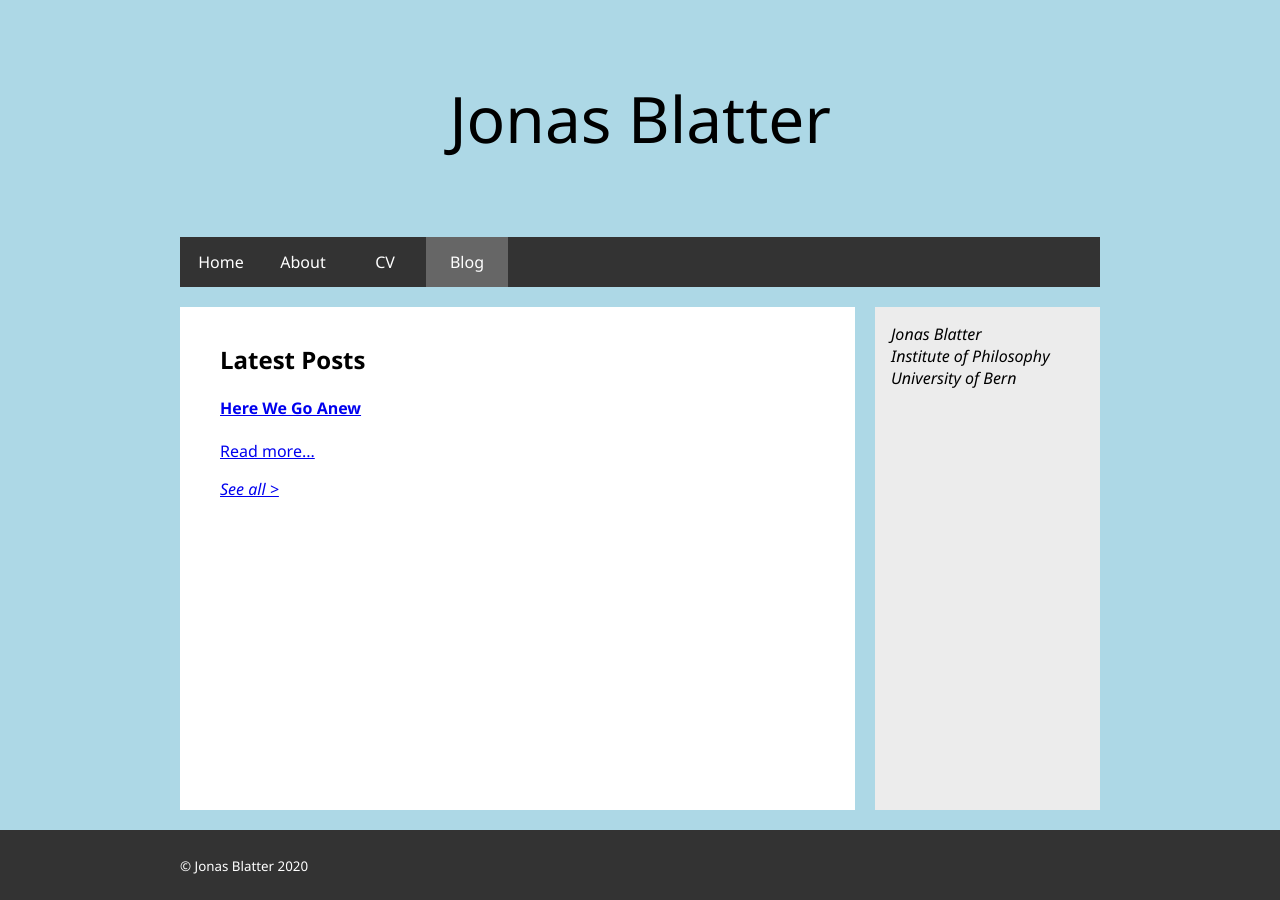
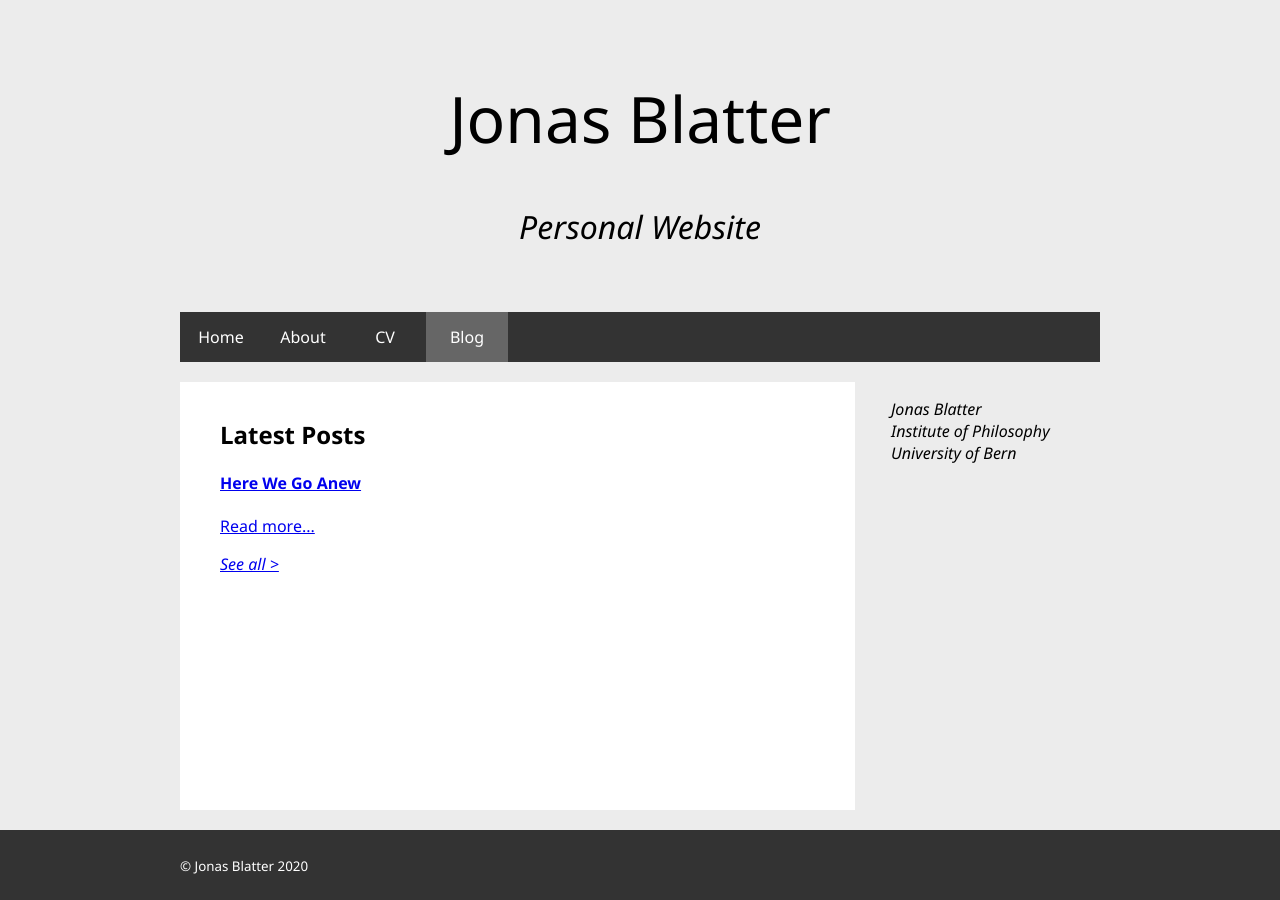
Before and after one commit to jonasblatter/jonasblatter.github.io, a Jekyll site: the page built from blog.md, in a window 1280 px wide. Built offline with Jekyll 4.4.1, drawn with Linux system fonts in a browser that asks for light colours; our own code applies the rules of GitHub Pages for plain Markdown files.

Commit message:
even better header

```diff
--- a/_layouts/default.html
+++ b/_layouts/default.html
@@ -10,7 +10,7 @@
 	<body>
 		<header id="header">
 			<h1>{{ site.title }}</h1>
-			<p>{{ page.description }}</p>
+			<p>{{ site.description }}</p>
 			<!-- <img src="/assets/img/header.png" alt=""> -->
 	  </header>
 
--- a/_sass/main.scss
+++ b/_sass/main.scss
@@ -18,7 +18,7 @@ body {
   'footer footer footer';
   grid-template-rows: min-content min-content auto min-content;
   grid-template-columns: auto var(--base-width) auto;
-  background-color: lightblue;
+  background-color: #ececec;
 }
 
 header {
@@ -26,6 +26,7 @@ header {
   overflow: hidden;
   text-align: center;
   padding: 2em;
+  background-color: #ececec;
   img {
     width: 100%;
     display: block;
```
